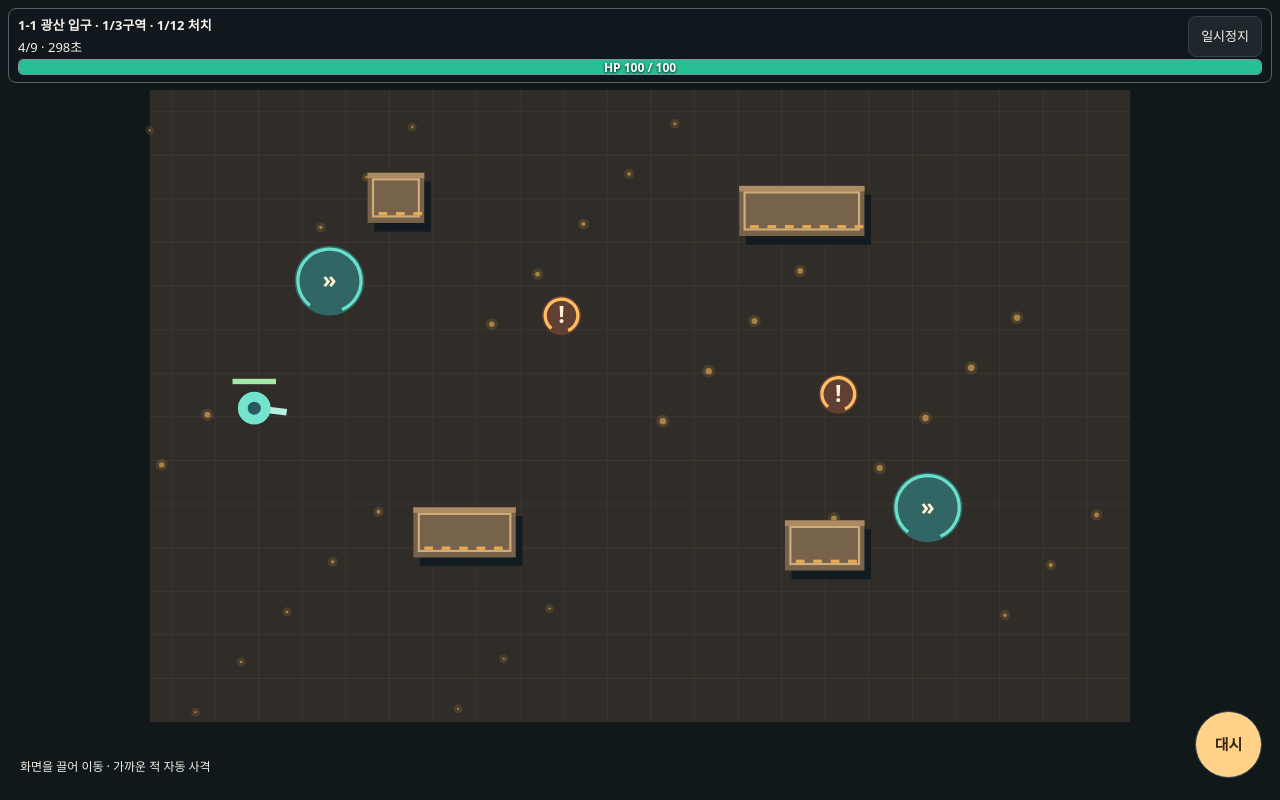
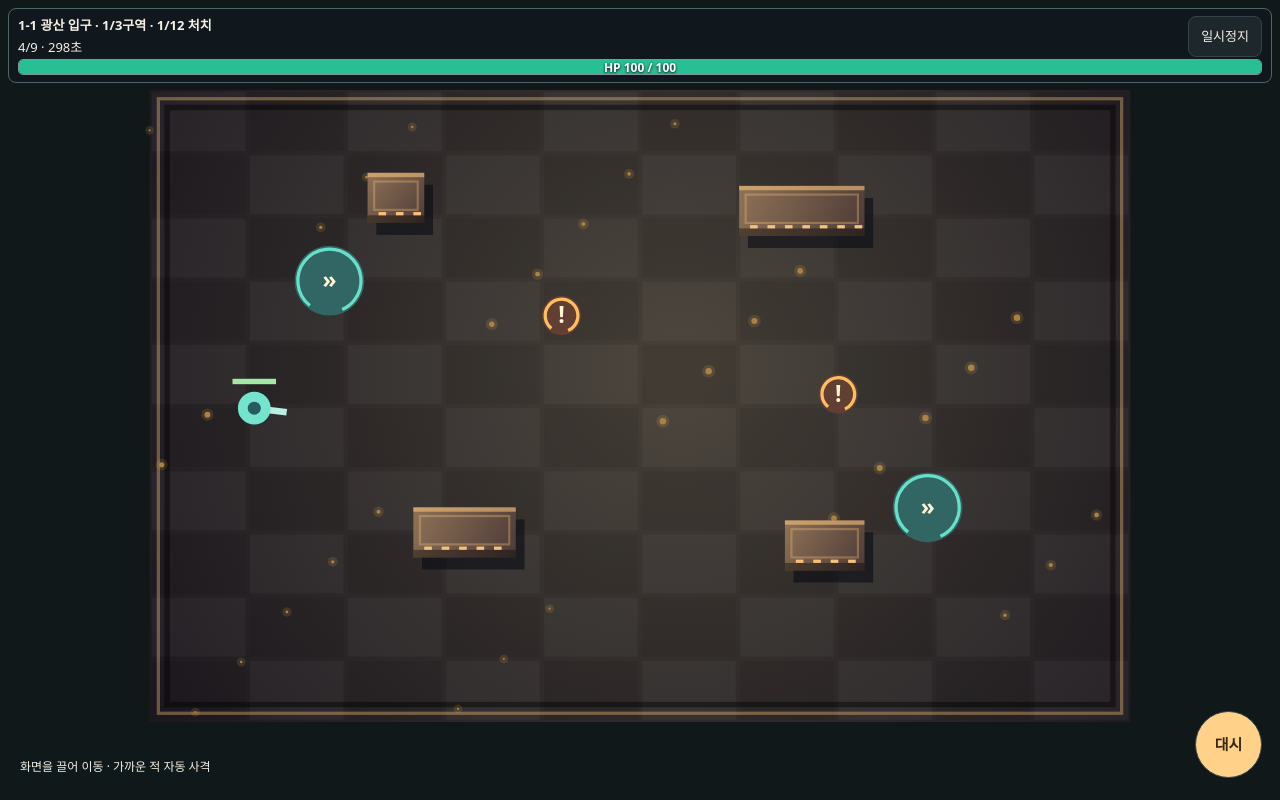
Before and after one commit to xnsbr1/web-game, a plain HTML site: page shooter.html in a window 1280 px wide. Both pictures are taken after a click on the button "출격". Drawn offline with Linux system fonts and the light colour scheme.

Commit message:
Add selectable battle skills and improve arena lighting

```diff
--- a/shooter.html
+++ b/shooter.html
@@ -6,7 +6,7 @@
 <meta name="apple-mobile-web-app-capable" content="yes">
 <meta name="apple-mobile-web-app-title" content="심층 탄환">
 <meta name="theme-color" content="#12171a">
-<meta name="game-build" content="1.1.1">
+<meta name="game-build" content="1.1.2">
 <title>심층 탄환</title>
 <style>
 *{box-sizing:border-box}
@@ -42,6 +42,7 @@ canvas{display:block;width:100%;aspect-ratio:900/580;max-height:62dvh;object-fit
 #settings input{display:block;width:100%;height:34px;accent-color:#70dfc5}
 #settings button{min-height:44px}
 .version-panel{border-top:1px solid #53636d;margin:18px 0 14px;padding-top:14px}
+.selected-skill{border-color:var(--teal)}
 </style>
 </head>
 <body><main>
@@ -233,7 +234,14 @@ const contracts=[
  {name:'철턱 재도전',mode:'boss',n:1,desc:'3회 격파마다 보스 코어 · 첫 피격 2회 이하 승리에 장신구'}
 ];
 const key='deep-rounds-save-v1';
-const save={credits:100,alloy:4,parts:0,cores:0,cleared:0,stars:{},levels:{pistol:0},equipped:{gun:'pistol'},mods:{},bossRuns:0,claims:{},bossMaterials:{},ranks:{}};
+const skills={
+ dash:{name:'대시',description:'짧게 돌진하며 피해를 피함. 신발에 따라 재사용 시간 감소.'},
+ shield:{name:'보호막',description:'1.4초간 피해 무효 · 재사용 12초',cooldown:12,color:'#62e0ff'},
+ pulse:{name:'충격파',description:'주변 적탄 제거 및 적에게 피해와 경직 · 재사용 9초',cooldown:9,color:'#e7a8ff'},
+ overdrive:{name:'가속 장치',description:'3초간 이동 속도 +35%, 장전 속도 2배 · 재사용 11초',cooldown:11,color:'#8ef3ba'}
+};
+const equippedSkill=()=>Object.hasOwn(skills,save.skill)?save.skill:'dash';
+const save={skill:'dash',credits:100,alloy:4,parts:0,cores:0,cleared:0,stars:{},levels:{pistol:0},equipped:{gun:'pistol'},mods:{},bossRuns:0,claims:{},bossMaterials:{},ranks:{}};
 try{const stored=JSON.parse(localStorage.getItem(key));if(stored&&typeof stored==='object')Object.assign(save,stored);}catch{}
 function persist(){try{localStorage.setItem(key,JSON.stringify(save));}catch{}}
 const own=id=>Object.hasOwn(save.levels,id);
@@ -312,6 +320,17 @@ function renderMenu(next=page){
   const info=panel('전투 준비');
   const gun=save.equipped.gun||'pistol';
   info.append(largeEntry(gear[gun].name+' +'+level(gun),'현재 총기 · 장비 열기',()=>openPage('gear')));
+  const fieldSkill=panel('전투 스킬');
+  const skillList=grid(fieldSkill);
+  for(const [id,skill] of Object.entries(skills)){
+   const selected=id===equippedSkill();
+   const choice=largeEntry(skill.name+(selected?' · 장착 중':''),skill.description,()=>{
+    save.skill=id;persist();renderMenu();
+   });
+   choice.setAttribute('aria-pressed',String(selected));
+   if(selected)choice.classList.add('selected-skill');
+   skillList.append(choice);
+  }
   const progress=panel('작전 기록');
   paragraph(progress,save.cleared+' / '+stages.length+' 스테이지 클리어');
   paragraph(progress,Object.values(save.stars).reduce((sum,count)=>sum+count,0)+' / 60 ★ · 보스 추적 '+save.cleared+'종 해금');
@@ -583,7 +602,7 @@ function releaseStick(){
  $('joystick').style.display='none';
  if(pointer!==null&&arena.hasPointerCapture(pointer))arena.releasePointerCapture(pointer);
 }
-const dashReady=()=>game&&!game.paused&&!game.over&&game.p.cd<=0;
+const skillReady=()=>game&&!game.paused&&!game.over&&game.p.cd<=0;
 function start(index,contract,bossHunt=false){
  if(bossHunt && (index<0||index>=save.cleared))return;
  enableAudio();beat=0;
@@ -615,8 +634,8 @@ function start(index,contract,bossHunt=false){
  if(mode==='defend')objects.push({x:450,y:295,r:26,hp:145,max:145,done:false});
  const charm=save.equipped.charm;
  const terrain=campaign?[{kind:'vent',x:165,y:175+(index%3)*80,r:32},{kind:'vent',x:714,y:383-(index%3)*75,r:32},{kind:'drum',x:378,y:207+(index%2)*120,r:18},{kind:'drum',x:632,y:279,r:18}]:[];
- game={movementTime:0,movementHeading:0,terrain,campaign,sector:0,sectorKills:0,bossEntered:false,index,contract,bossHunt,name,mode,n,hazard,lab,walls,objects,enemies:[],shots:[],bolts:[],warnings:[],effects:[],t:0,nextSpawn:.2,nextHazard:3,spawned:0,kills:0,paused:false,over:false,hits:0,usedBattery:false,exit:{x:839,y:288},
-  p:{x:96,y:292,r:15,hp:100,max:100,cd:0,dash:0,inv:0,dir:0,ammo:stat.mag,reload:0,cool:0,afterDash:0,gunId,stat}};
+ game={skill:equippedSkill(),palette:arenaPalette(index,lab,hazard),movementTime:0,movementHeading:0,terrain,campaign,sector:0,sectorKills:0,bossEntered:false,index,contract,bossHunt,name,mode,n,hazard,lab,walls,objects,enemies:[],shots:[],bolts:[],warnings:[],effects:[],t:0,nextSpawn:.2,nextHazard:3,spawned:0,kills:0,paused:false,over:false,hits:0,usedBattery:false,exit:{x:839,y:288},
+  p:{x:96,y:292,r:15,hp:100,max:100,cd:0,dash:0,inv:0,dir:0,ammo:stat.mag,reload:0,cool:0,afterDash:0,overdrive:0,shield:0,gunId,stat}};
  if(charm&&modOf(charm)===1&&level(charm)>=5)game.p.inv=4;
  releaseStick();keys.clear();$('combatHint').hidden=false;
  document.body.classList.add('fighting');$('menu').hidden=true;$('combat').hidden=false;$('result').hidden=true;
@@ -651,9 +670,27 @@ function move(body,dx,dy){
  if(!blocked(body.x,y,body.r))body.y=y;else hit=true;
  return hit;
 }
-function dash(){
- if(!dashReady())return;
- const p=game.p, boots=save.equipped.boots,l=level(boots),m=modOf(boots);
+function activateSkill(){
+ if(!skillReady())return;
+ const g=game,p=g.p;
+ if(g.skill!=='dash'){
+  const skill=skills[g.skill];
+  p.cd=skill.cooldown;
+  playEffect('dash');
+  g.effects.push({x:p.x,y:p.y,r:g.skill==='pulse'?128:42,color:skill.color,life:.35,ring:true});
+  if(g.skill==='shield')p.shield=1.4;
+  if(g.skill==='overdrive')p.overdrive=3;
+  if(g.skill==='pulse'){
+   g.bolts=g.bolts.filter(b=>dist(b,p)>128);
+   for(const e of g.enemies){
+    if(dist(e,p)>128+e.r)continue;
+    e.hp-=e.type==='boss'?50:65;
+    e.wind=0;e.rush=0;e.stun=Math.max(e.stun,.7);
+   }
+  }
+  return;
+ }
+ const boots=save.equipped.boots,l=level(boots),m=modOf(boots);
  const input=movement();
  p.dashDir=Math.hypot(input.x,input.y)>.1?Math.atan2(input.y,input.x):p.dir;
  playEffect('dash');p.dash=.145+(boots==='thrust'?.05+l*.013:0)+(boots&&l>=5&&m===0?.045:0);
@@ -718,7 +755,7 @@ function shoot(){
  if(!p.ammo)reload();
 }
 function hurt(damage,origin,electric=false){
- const p=game.p;if(p.inv>0)return;
+ const p=game.p;if(p.inv>0||p.shield>0)return;
  const head=save.equipped.head;
  if(head==='scoutHelmet'||(head==='sealedHelmet'&&electric))damage*=1-(head==='scoutHelmet'?.11:.24)-level(head)*.022;
  if(head&&level(head)>=5){
@@ -897,15 +934,18 @@ function steerBolt(b,g,dt){
 function step(dt){
  const g=game,p=g.p;
  g.t+=dt;
- for(const key of ['cool','inv','cd','afterDash','dash'])p[key]=Math.max(0,p[key]-dt);
- if(p.reload>0){p.reload-=dt;if(p.reload<=0){p.reload=0;p.ammo=p.stat.mag;}}
+ for(const key of ['cool','inv','cd','afterDash','dash','shield','overdrive'])p[key]=Math.max(0,p[key]-dt);
+ if(p.reload>0){p.reload-=dt*(p.overdrive>0?2:1);if(p.reload<=0){p.reload=0;p.ammo=p.stat.mag;}}
  hazards();
  const input=movement();
  const boosted=g.terrain.some(o=>o.kind==="vent"&&dist(o,p)<o.r+p.r);
  const speed=boosted?280:g.wet&&save.equipped.boots!=='grip'?142:212;
  const previousX=p.x,previousY=p.y;
  if(p.dash>0)move(p,Math.cos(p.dashDir)*720*dt,Math.sin(p.dashDir)*720*dt);
- else move(p,input.x*speed*dt,input.y*speed*dt);
+ else {
+  const movementSpeed=speed*(p.overdrive>0?1.35:1);
+  move(p,input.x*movementSpeed*dt,input.y*movementSpeed*dt);
+ }
  trackMovement(g,p.x-previousX,p.y-previousY,dt);
 
  const target=firingTarget(p);
@@ -996,7 +1036,10 @@ function updateHud(){
  meter.firstElementChild.style.width=hp+'%';meter.firstElementChild.style.background=hp<=30?'#ee606f':'#29bf94';
  meter.lastElementChild.textContent='HP '+hp+' / '+p.max;meter.setAttribute('aria-valuenow',hp);
  $('combatStats').textContent=(p.reload>0?'재장전 중':p.ammo+'/'+p.stat.mag)+' · '+Math.ceil(Math.max(0,(g.mode==='range'?75:300)-g.t))+'초';
- $('dash').disabled=!dashReady();$('dash').textContent=p.cd>0?p.cd.toFixed(1)+'초':'대시';
+ const skillButton=$('dash'),skillName=skills[g.skill].name;
+ skillButton.disabled=!skillReady();
+ skillButton.setAttribute('aria-label',skillName);
+ skillButton.textContent=p.cd>0?p.cd.toFixed(1)+'초':skillName;
 }
 function finish(won,reason){
  playEffect(won?'win':'lose');
@@ -1056,6 +1099,29 @@ function drawBolt(b,dx,dy,width,glow,core){
  ctx.restore();
 }
 function portraitField(){return canvas.clientHeight>canvas.clientWidth;}
+function arenaPalette(index,lab,hazard){
+ if(hazard==='dark')return {floor:'#39304d',edge:'#141323',light:'#bb90ff',cover:'#69587c',face:'#39304b'};
+ if(hazard==='blast')return {floor:'#51332f',edge:'#21151b',light:'#ff8861',cover:'#965d4a',face:'#533133'};
+ if(lab)return index%2===0
+  ?{floor:'#243f52',edge:'#111c31',light:'#76ccff',cover:'#53788e',face:'#2b435d'}
+  :{floor:'#284a46',edge:'#111f27',light:'#70efd9',cover:'#568574',face:'#284a49'};
+ return index%2===0
+  ?{floor:'#453f37',edge:'#1d191f',light:'#f6c17a',cover:'#8f7257',face:'#4d3b37'}
+  :{floor:'#41364d',edge:'#1b1726',light:'#d9a2ff',cover:'#826882',face:'#433449'};
+}
+function drawArenaFloor(palette){
+ const lighting=ctx.createRadialGradient(W*.54,H*.44,30,W*.54,H*.44,570);
+ lighting.addColorStop(0,palette.floor);lighting.addColorStop(1,palette.edge);
+ ctx.fillStyle=lighting;ctx.fillRect(0,0,W,H);
+ for(let y=0;y<H;y+=58){
+  for(let x=0;x<W;x+=90){
+   ctx.fillStyle=(x/90+y/58)%2===0?'#ffffff08':'#00000010';
+   ctx.fillRect(x+2,y+2,86,54);
+  }
+ }
+ ctx.strokeStyle=palette.light+'60';ctx.lineWidth=3;ctx.strokeRect(8,8,W-16,H-16);
+ ctx.strokeStyle='#00000070';ctx.lineWidth=5;ctx.strokeRect(16,16,W-32,H-32);
+}
 function draw(){
  const g=game,p=g.p;
  const width=canvas.clientWidth,height=canvas.clientHeight;
@@ -1075,10 +1141,8 @@ function draw(){
  ctx.translate(dx+(portrait?sceneWidth*scale:0),dy);
  ctx.scale(scale,scale);
  if(portrait)ctx.rotate(Math.PI/2);
- ctx.fillStyle=g.lab?'#203941':'#302c28';ctx.fillRect(0,0,W,H);
- ctx.strokeStyle=g.lab?'#29464d':'#3d3730';ctx.lineWidth=1;
- for(let x=20;x<W;x+=40){ctx.beginPath();ctx.moveTo(x,0);ctx.lineTo(x,H);ctx.stroke();}
- for(let y=20;y<H;y+=40){ctx.beginPath();ctx.moveTo(0,y);ctx.lineTo(W,y);ctx.stroke();}
+ const palette=g.palette;
+ drawArenaFloor(palette);
  if(g.hazard==='water'||g.hazard==='tide'){
   const water=g.hazard==='tide'?135+75*Math.sin(g.t*.68):100;
   ctx.fillStyle='#5ab0cf42';ctx.fillRect(0,0,W,water);ctx.fillRect(0,H-water,W,water);
@@ -1093,11 +1157,14 @@ function draw(){
   disc(x,y,pulse+3,g.lab?'#39bfd322':'#ffbc4c22');disc(x,y,pulse,g.lab?'#5bacbd':'#a98247');
  }
  for(const w of g.walls){
-  ctx.fillStyle='#121b1f';ctx.fillRect(w.x+6,w.y+8,w.w,w.h);
-  ctx.fillStyle=g.lab?'#55747e':'#77624b';ctx.fillRect(w.x,w.y,w.w,w.h);
-  ctx.fillStyle=g.lab?'#6b929d':'#ad8a61';ctx.fillRect(w.x,w.y,w.w,5);
-  ctx.strokeStyle=g.lab?'#99c8d1':'#cfac78';ctx.lineWidth=2;ctx.strokeRect(w.x+5,w.y+6,w.w-10,w.h-12);
-  for(let i=10;i<w.w-8;i+=16){ctx.fillStyle=g.lab?'#6df5dd':'#e6ac55';ctx.fillRect(w.x+i,w.y+w.h-10,8,3);}
+  ctx.fillStyle='#06091290';ctx.fillRect(w.x+8,w.y+11,w.w,w.h);
+  const bevel=ctx.createLinearGradient(w.x,w.y,w.x+w.w,w.y+w.h);
+  bevel.addColorStop(0,palette.cover);bevel.addColorStop(1,palette.face);
+  ctx.fillStyle=bevel;ctx.fillRect(w.x,w.y,w.w,w.h);
+  ctx.fillStyle=palette.light+'9a';ctx.fillRect(w.x,w.y,w.w,4);
+  ctx.fillStyle='#00000066';ctx.fillRect(w.x,w.y+w.h-7,w.w,7);
+  ctx.strokeStyle=palette.light+'55';ctx.lineWidth=2;ctx.strokeRect(w.x+6,w.y+8,w.w-12,w.h-20);
+  for(let i=10;i<w.w-8;i+=16){ctx.fillStyle=palette.light;ctx.fillRect(w.x+i,w.y+w.h-10,7,3);}
 
  }
  for(const o of g.terrain){
@@ -1139,7 +1206,11 @@ function draw(){
   drawBolt(b,b.vx/speed*length,b.vy/speed*length,b.id==='rail'?6:4,'#41ddff','#ecffff');
  }
  for(const b of g.bolts)drawBolt(b,Math.cos(b.a)*25,Math.sin(b.a)*25,5,'#ff4d72','#fff0e9');
- for(const effect of g.effects)disc(effect.x,effect.y,effect.r,effect.color+'77');
+ for(const effect of g.effects){
+  if(!effect.ring){disc(effect.x,effect.y,effect.r,effect.color+'77');continue;}
+  ctx.strokeStyle=effect.color;ctx.lineWidth=3;
+  ctx.beginPath();ctx.arc(effect.x,effect.y,effect.r*(1-effect.life*.9),0,TAU);ctx.stroke();
+ }
  if(g.hazard==='dark'){
   const lights=g.objects.filter(o=>o.done);
   if(lights.length<g.objects.length){
@@ -1150,6 +1221,10 @@ function draw(){
  }
  ctx.lineWidth=6;ctx.strokeStyle='#b9eee2';ctx.beginPath();ctx.moveTo(p.x,p.y);ctx.lineTo(p.x+Math.cos(p.dir)*30,p.y+Math.sin(p.dir)*30);ctx.stroke();
  disc(p.x,p.y,p.r,p.inv>0?'#f6f4c1':'#74e4ce');disc(p.x,p.y,6,'#295a62');
+ if(p.shield>0||p.overdrive>0){
+  ctx.strokeStyle=p.shield>0?skills.shield.color:skills.overdrive.color;
+  ctx.lineWidth=3;ctx.beginPath();ctx.arc(p.x,p.y,p.r+8,0,TAU);ctx.stroke();
+ }
  bar(p.x,p.y-27,p.hp,p.max,40);
 }
 
@@ -1162,12 +1237,12 @@ function pause(){
  $('result').hidden=!game.paused;updateHud();
 }
 $('pause').onclick=pause;
-$('dash').onpointerdown=e=>{e.preventDefault();dash();};
-$('dash').onclick=e=>{if(e.detail===0)dash();};
+$('dash').onpointerdown=e=>{e.preventDefault();activateSkill();};
+$('dash').onclick=e=>{if(e.detail===0)activateSkill();};
 document.addEventListener('keydown',e=>{
  if($('combat').hidden||!game||game.over)return;
  const k=e.key.toLowerCase();if(k===' '||k.startsWith('arrow'))e.preventDefault();
- keys.add(k);if(e.repeat)return;if(k===' ')dash();if(k==='r')reload();if(k==='escape')pause();
+ keys.add(k);if(e.repeat)return;if(k===' ')activateSkill();if(k==='r')reload();if(k==='escape')pause();
 });
 document.addEventListener('keyup',e=>keys.delete(e.key.toLowerCase()));
 document.addEventListener('visibilitychange',()=>{if(document.hidden&&game&&!game.over&&!game.paused&&!$('combat').hidden)pause();});
```
